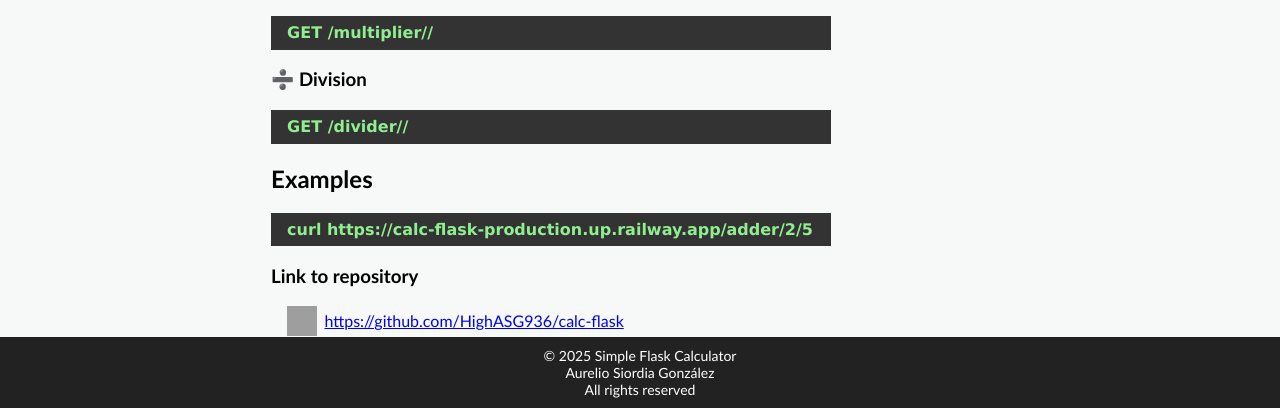
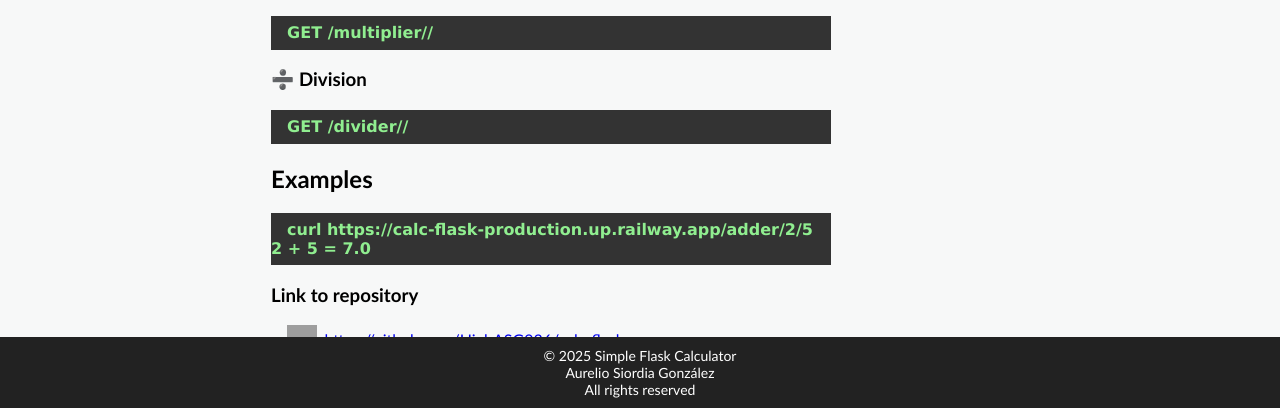
Before and after one commit to HighASG936/calc-flask, a Flask app: page / in a window 1280 px wide. Shown: the part 392-800 px from the top of the page. Run offline with Flask 3, Linux system fonts and the light colour scheme; grey boxes are pictures that could not be loaded.

Commit message:
Actualizar index.html

```diff
--- a/templates/index.html
+++ b/templates/index.html
@@ -94,7 +94,8 @@
         <div>
             <h2>Examples</h2>
             <p class="code">
-                curl https://calc-flask-production.up.railway.app/adder/2/5
+                curl https://calc-flask-production.up.railway.app/adder/2/5<br>
+                2 + 5 = 7.0
             </p>
         </div>
 
```
